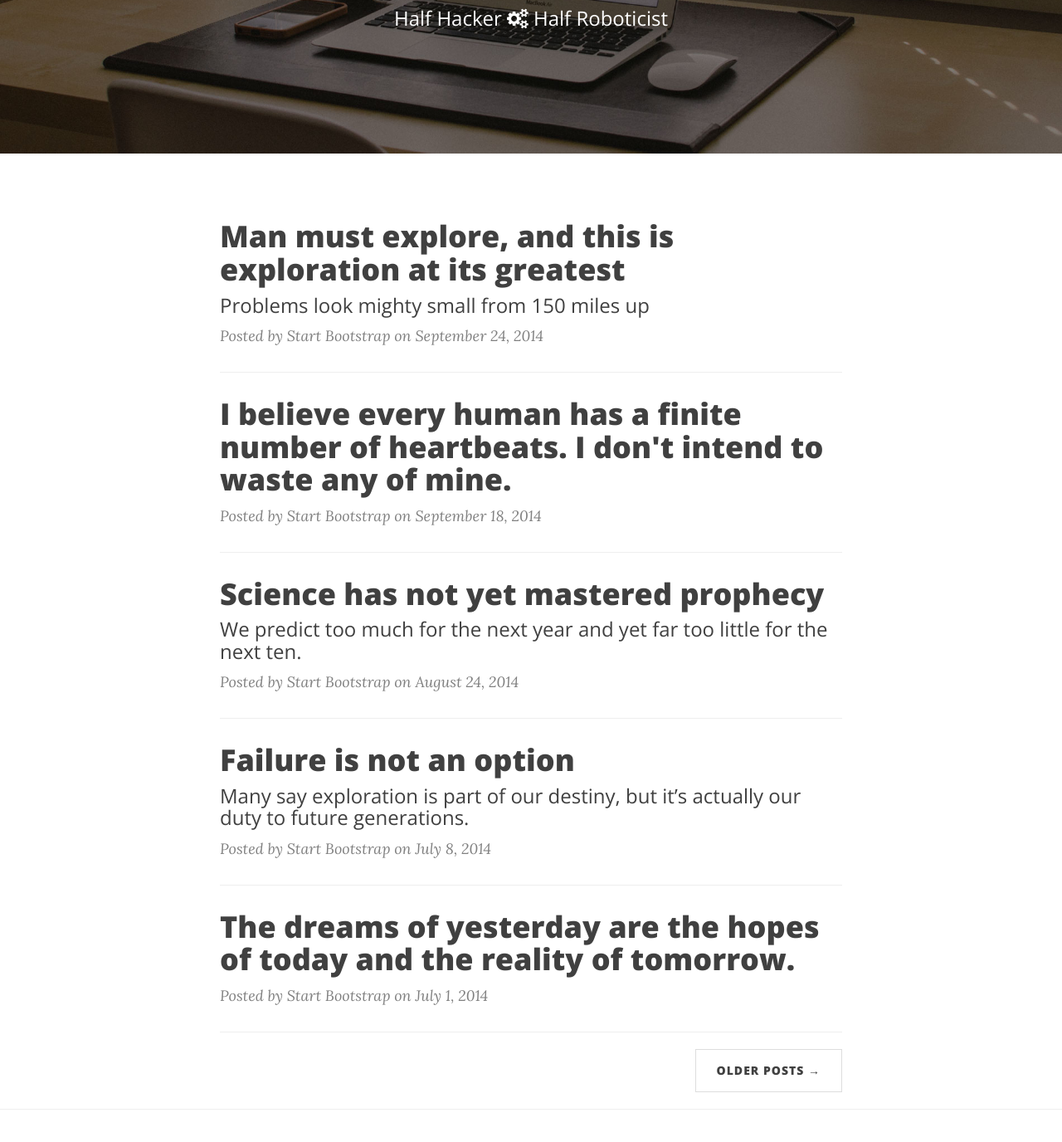
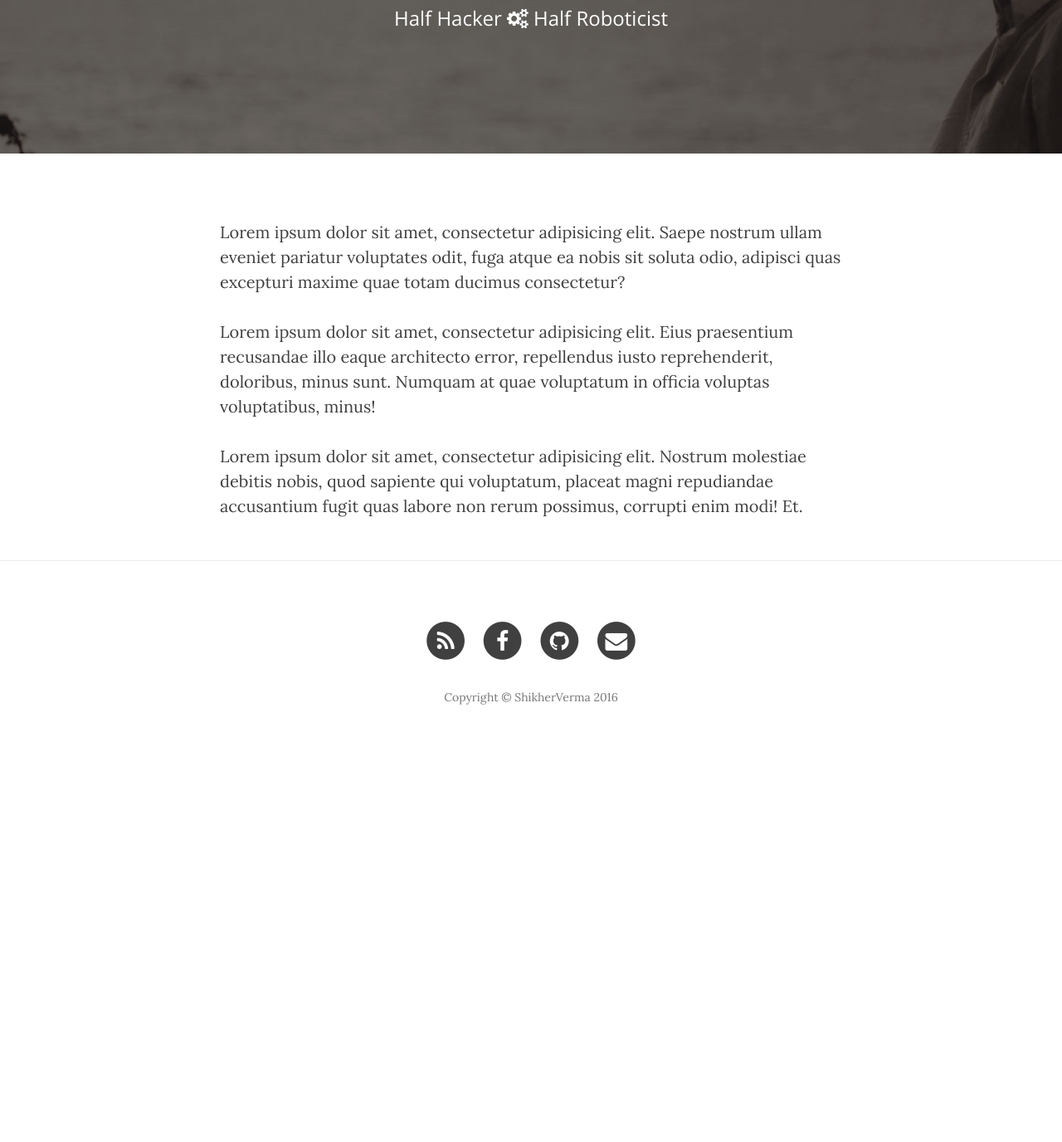
Before and after one commit to it-projects-llc/odoo-saas-tools, a Jekyll site: the page built from index.html, in a window 1280 px wide and 1400 px high, scrolled down 263 px. Shown: the top 1376 px of the window at 83% size. Built offline with Jekyll 4.4.1, drawn with Linux system fonts in a browser that asks for light colours; nearby versions of some CDN libraries; the list of posts is cut into pages by our own code; after the commit the page ends 1179 px from its top, so only the background shows below that.

```diff
--- a/_config.yml
+++ b/_config.yml
@@ -15,8 +15,12 @@ email_username:  root@shikherverma.com
 # Build settings
 markdown: kramdown
 highlighter: rouge
-permalink: pretty
+exclude: ["less","node_modules","Gruntfile.js","package.json","README.md"]
+port: 8888
+
+# jekyll-paginate
 paginate: 5
-exclude: ["less","node_modules","Gruntfile.js","package.json","README.md"]
+paginate_path: blog/page:num
 
-gems: [jekyll-paginate, jekyll-feed]
+# gem dependencies
+gems: [jekyll-paginate, jekyll-feed, jekyll-archives]
--- a/_includes/nav.html
+++ b/_includes/nav.html
@@ -18,15 +18,21 @@
                 <li>
                     <a href="{{ site.baseurl }}/">Home</a>
                 </li>
-                {% for page in site.pages %}{% if page.title %}
-                {% if page.url != '/404.html' %}
-				{% if page.title != site.index_title %}
+                {% for page in site.pages %} <!-- site.pages liquid tag lists all the pages in root directory, including folders containing index.html -->
+                {% if page.title %} <!-- true if page has a title -->
+                {% if page.url != '/404.html' %} <!-- you obviously don't want to show 404 in nav bar -->
+                {% if page.title != site.index_title %} <!-- this is done to remove dublicate entry -->
+				{% if page.url contains "page" %}
+                    <!-- if page url contains page that means it is a paginated subdirectory of blog so don't show in nav bar -->
+                {% else %} <!-- now that we have filtered out all the redundant pages, its time to add the left to nav bar -->
                 <li>
                     <a href="{{ page.url | prepend: site.baseurl }}">{{ page.title }}</a>
                 </li>
                 {% endif %}
+                {% endif %}
 				{% endif %}
-                {% endif %}{% endfor %}
+                {% endif %}
+                {% endfor %}
             </ul>
         </div>
         <!-- /.navbar-collapse -->
--- a/index.html
+++ b/index.html
@@ -2,36 +2,11 @@
 layout: page
 title: "Shikher Verma" # same as index_title in _config file
 description: "replaceme"
+header-img: "img/about-bg.jpg"
 ---
 
-{% for post in paginator.posts %}
-<div class="post-preview">
-    <a href="{{ post.url | prepend: site.baseurl }}">
-        <h2 class="post-title">            {{ post.title }}
-        </h2>
-        {% if post.subtitle %}
-        <h3 class="post-subtitle">
-            {{ post.subtitle }}
-        </h3>
-        {% endif %}
-    </a>
-    <p class="post-meta">Posted by {% if post.author %}{{ post.author }}{% else %}{{ site.title }}{% endif %} on {{ post.date | date: "%B %-d, %Y" }}</p>
-</div>
-<hr>
-{% endfor %}
+<p>Lorem ipsum dolor sit amet, consectetur adipisicing elit. Saepe nostrum ullam eveniet pariatur voluptates odit, fuga atque ea nobis sit soluta odio, adipisci quas excepturi maxime quae totam ducimus consectetur?</p>
 
-<!-- Pager -->
-{% if paginator.total_pages > 1 %}
-<ul class="pager">
-    {% if paginator.previous_page %}
-    <li class="previous">
-        <a href="{{ paginator.previous_page_path | prepend: site.baseurl | replace: '//', '/' }}">&larr; Newer Posts</a>
-    </li>
-    {% endif %}
-    {% if paginator.next_page %}
-    <li class="next">
-        <a href="{{ paginator.next_page_path | prepend: site.baseurl | replace: '//', '/' }}">Older Posts &rarr;</a>
-    </li>
-    {% endif %}
-</ul>
-{% endif %}
+<p>Lorem ipsum dolor sit amet, consectetur adipisicing elit. Eius praesentium recusandae illo eaque architecto error, repellendus iusto reprehenderit, doloribus, minus sunt. Numquam at quae voluptatum in officia voluptas voluptatibus, minus!</p>
+
+<p>Lorem ipsum dolor sit amet, consectetur adipisicing elit. Nostrum molestiae debitis nobis, quod sapiente qui voluptatum, placeat magni repudiandae accusantium fugit quas labore non rerum possimus, corrupti enim modi! Et.</p>
```
Also changed, not shown: about.html (deleted, +0 -12 lines), blog/index.html (added, +40 -0 lines).
